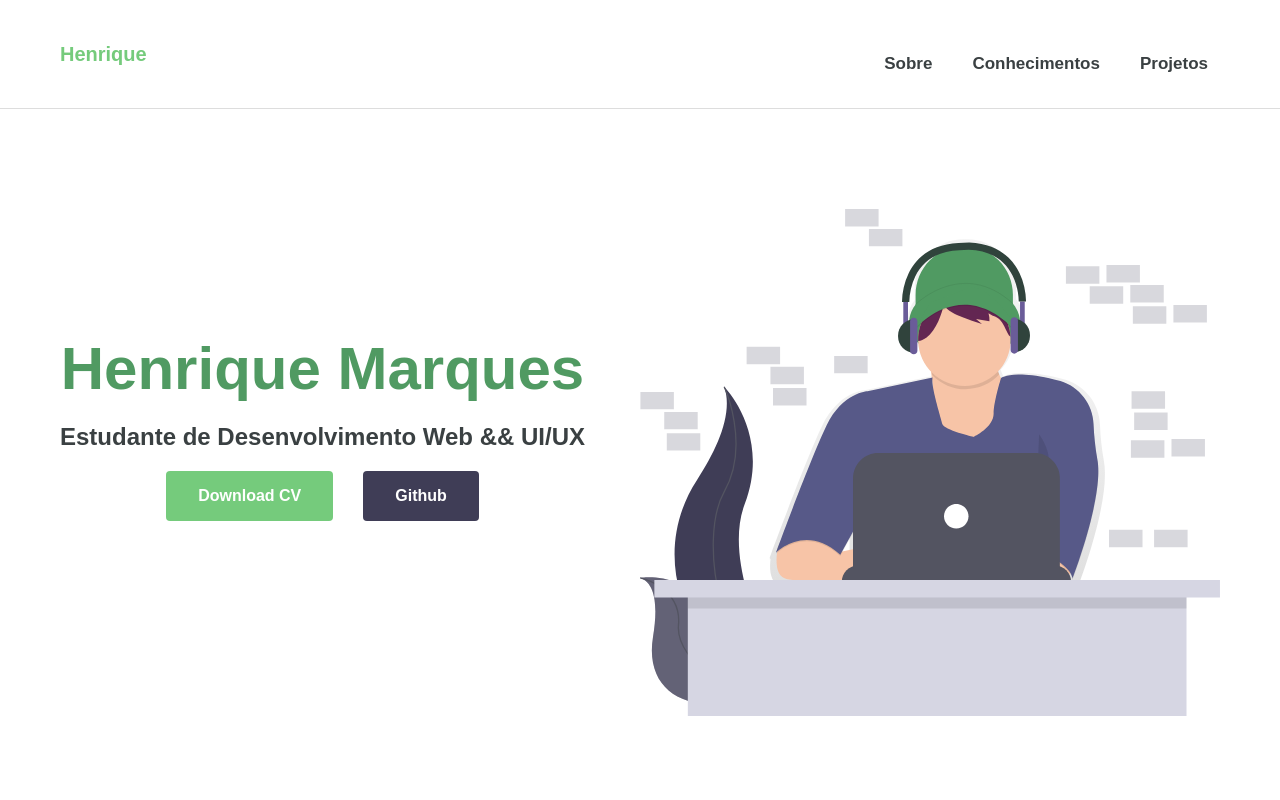
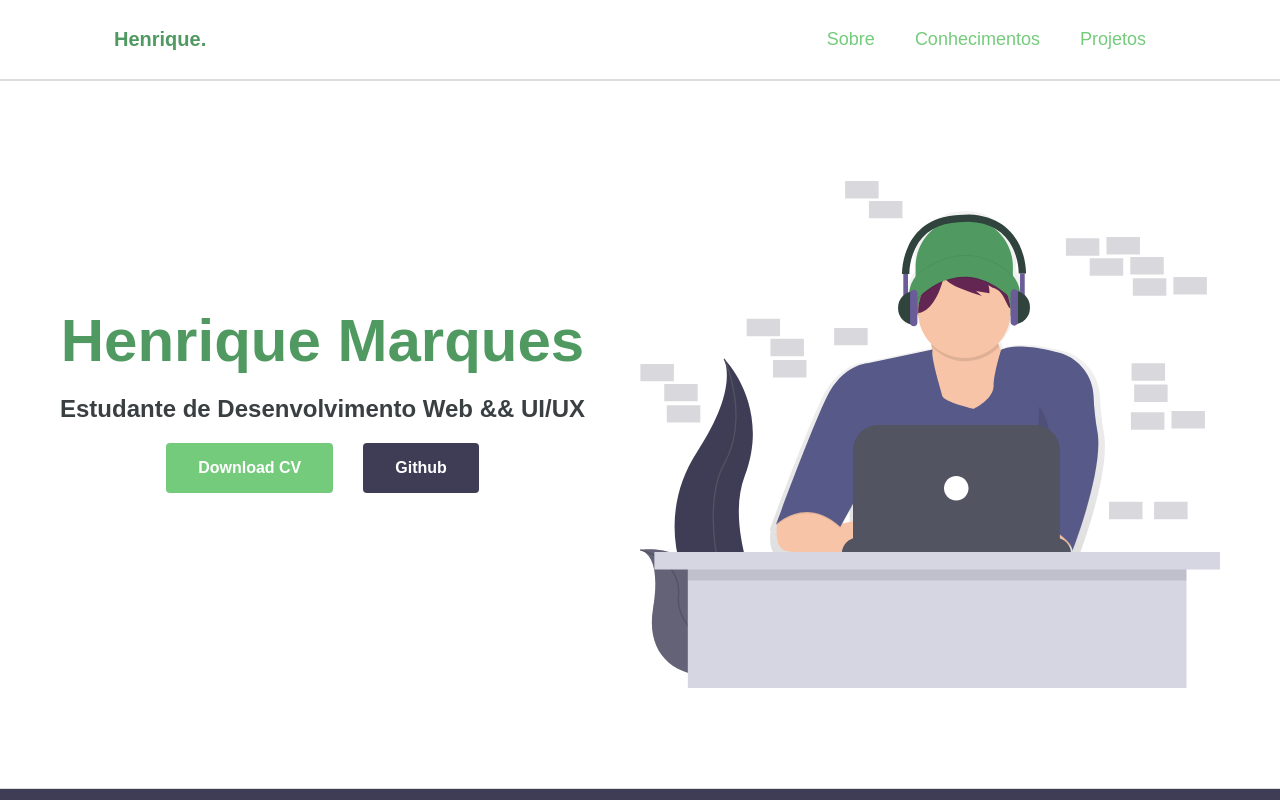
Before and after one commit to lhenriquedev/portfolio, a React (Create React App) app: page / in a window 1280 px wide. Shown: the top 800 px of the page. Built offline with nearby package versions, Linux system fonts and the light colour scheme.

Commit message:
menu mobile and refactoring :rocket:

```diff
--- a/package.json
+++ b/package.json
@@ -8,7 +8,10 @@
     "@testing-library/user-event": "^12.1.10",
     "react": "^17.0.1",
     "react-dom": "^17.0.1",
+    "react-icons": "^4.2.0",
+    "react-router-dom": "^5.2.0",
     "react-scripts": "4.0.3",
+    "react-scroll": "^1.8.2",
     "styled-components": "^5.2.1",
     "web-vitals": "^1.0.1"
   },
--- a/src/components/Header/index.js
+++ /dev/null
@@ -1,31 +0,0 @@
-import React from "react";
-
-import { Nav, HeaderContent } from "./styles";
-
-import { Container } from "../../globalStyles";
-
-function Header() {
-  return (
-    <HeaderContent>
-      <Container>
-        <Nav>
-          <h2>Henrique</h2>
-          <ul>
-            <li>
-              <a href="#sobre">Sobre</a>
-            </li>
-            <li>
-              <a href="#skills">Conhecimentos</a>
-            </li>
-
-            <li>
-              <a href="#projetos">Projetos</a>
-            </li>
-          </ul>
-        </Nav>
-      </Container>
-    </HeaderContent>
-  );
-}
-
-export default Header;
--- a/src/components/Header/styles.js
+++ /dev/null
@@ -1,53 +0,0 @@
-import styled from "styled-components";
-
-export const HeaderContent = styled.header`
-  width: 100%;
-
-  padding: 3rem 0;
-`;
-
-export const Nav = styled.nav`
-  display: flex;
-  flex-wrap: wrap;
-  align-items: center;
-  justify-content: space-between;
-  height: 100%;
-  text-align: center;
-
-  h2 {
-    font-size: 2rem;
-    color: #75cb7c;
-    margin: 0 auto;
-  }
-
-  ul {
-    margin-top: 2rem;
-    display: flex;
-    align-items: center;
-    list-style: none;
-
-    li:not(:last-child) {
-      margin-right: 1.6rem;
-    }
-    a {
-      display: inline-block;
-      text-decoration: none;
-      color: #3a4042;
-      font-size: 1.7rem;
-      font-weight: 700;
-      padding: 0.4rem 1.2rem;
-
-      transition: color 0.2s;
-
-      &:hover {
-        color: #509a62;
-      }
-    }
-  }
-
-  @media (min-width: 960px) {
-    h2 {
-      margin: 0;
-    }
-  }
-`;
--- /dev/null
+++ b/src/components/Navbar/index.js
@@ -0,0 +1,42 @@
+import React from "react";
+import { FaBars } from "react-icons/fa";
+
+import {
+  Nav,
+  NavContainer,
+  NavMenu,
+  NavLogo,
+  NavItem,
+  NavLink,
+  MobileIcon,
+} from "./styles";
+
+function Navbar({ handleToggle }) {
+  return (
+    <Nav>
+      <NavContainer>
+        <NavLogo to='/'>Henrique.</NavLogo>
+
+        <MobileIcon onClick={handleToggle}>
+          <FaBars />
+        </MobileIcon>
+
+        <NavMenu>
+          <NavItem>
+            <NavLink to='about'>Sobre</NavLink>
+          </NavItem>
+
+          <NavItem>
+            <NavLink to='skills'>Conhecimentos</NavLink>
+          </NavItem>
+
+          <NavItem>
+            <NavLink to='projects'>Projetos</NavLink>
+          </NavItem>
+        </NavMenu>
+      </NavContainer>
+    </Nav>
+  );
+}
+
+export default Navbar;
--- /dev/null
+++ b/src/components/Navbar/styles.js
@@ -0,0 +1,86 @@
+import styled from "styled-components";
+
+import { Link as LinkR } from "react-router-dom";
+import { Link as LinkS } from "react-scroll";
+
+export const Nav = styled.nav`
+  background: #fff;
+  border-bottom: 1px solid #ddd;
+  height: 8rem;
+  /* margin-top: -8rem; */
+  display: flex;
+  justify-content: center;
+  align-items: center;
+  font-size: 1.6rem;
+  position: sticky;
+  top: 0;
+  z-index: 10;
+
+  @media screen and (min-width: 768px) {
+    transition: 0.8s all ease;
+  }
+`;
+
+// Container da navegação
+export const NavContainer = styled.div`
+  display: flex;
+  justify-content: space-between;
+  height: 8rem;
+  z-index: 1;
+  width: 100%;
+  padding: 0 2.4rem;
+  max-width: 110rem;
+`;
+
+export const NavLogo = styled(LinkR)`
+  cursor: pointer;
+  color: #509a62;
+  justify-self: flex-start;
+  font-size: 2rem;
+  display: flex;
+  align-items: center;
+  font-weight: 600;
+  text-decoration: none;
+`;
+
+export const MobileIcon = styled.div`
+  display: block;
+  position: absolute;
+  top: 0;
+  right: 0;
+  transform: translate(-100%, 55%);
+  font-size: 3rem;
+  cursor: pointer;
+
+  @media screen and (min-width: 768px) {
+    display: none;
+  }
+`;
+export const NavMenu = styled.ul`
+  display: flex;
+  align-items: center;
+
+  list-style: none;
+  text-align: center;
+
+  @media screen and (max-width: 768px) {
+    display: none;
+  }
+`;
+export const NavItem = styled.li`
+  height: 8rem;
+`;
+export const NavLink = styled(LinkS)`
+  display: flex;
+  align-items: center;
+  color: #75cb7c;
+  text-decoration: none;
+  padding: 0 2rem;
+  height: 100%;
+  font-size: 1.8rem;
+  cursor: pointer;
+
+  &.active {
+    border-bottom: 3px solid #01bf71;
+  }
+`;
--- /dev/null
+++ b/src/components/Sidebar/index.js
@@ -0,0 +1,34 @@
+import React from "react";
+import {
+  SidebarContainer,
+  Icon,
+  CloseIcon,
+  SidebarWrapper,
+  SidebarMenu,
+  SidebarLink,
+} from "./styles";
+
+const Sidebar = ({ isOpen, handleToggle }) => {
+  return (
+    <SidebarContainer isOpen={isOpen} onClick={handleToggle}>
+      <Icon onClick={handleToggle}>
+        <CloseIcon />
+      </Icon>
+
+      <SidebarWrapper>
+        <SidebarMenu>
+          <SidebarLink to='about'>Sobre</SidebarLink>
+          <SidebarLink to='skills'>Conhecimentos</SidebarLink>
+          <SidebarLink to='projects'>Projetos</SidebarLink>
+        </SidebarMenu>
+      </SidebarWrapper>
+    </SidebarContainer>
+  );
+};
+
+export default Sidebar;
+
+const pessoa = {
+  nome: "Lucas",
+  altura: "Marques",
+};
--- /dev/null
+++ b/src/components/Sidebar/styles.js
@@ -0,0 +1,67 @@
+import styled from "styled-components";
+import { Link as LinkS } from "react-scroll";
+
+import { FaTimes } from "react-icons/fa";
+
+export const SidebarContainer = styled.aside`
+  position: fixed;
+  z-index: 999;
+  width: 100%;
+  height: 100%;
+  background: #75cb7c;
+  display: grid;
+  top: 0;
+  transition: 0.2s ease-in-out;
+  opacity: ${({ isOpen }) => (isOpen ? "100%" : "0")};
+  left: ${({ isOpen }) => (isOpen ? "0" : "100%")};
+`;
+
+export const CloseIcon = styled(FaTimes)`
+  color: #fff;
+`;
+
+export const Icon = styled.div`
+  cursor: pointer;
+  position: absolute;
+  top: 1.2rem;
+  right: 1.5rem;
+  background: transparent;
+  font-size: 3rem;
+  outline: none;
+`;
+
+export const SidebarWrapper = styled.div`
+  display: flex;
+  align-items: center;
+  justify-content: center;
+
+  color: #fff;
+`;
+
+export const SidebarMenu = styled.ul`
+  display: grid;
+  grid-template-columns: 1fr;
+  grid-template-rows: repeat(3, 8rem);
+  text-align: center;
+
+  @media screen and (max-width: 480px) {
+    grid-template-rows: repeat(4, 10rem);
+  }
+`;
+
+export const SidebarLink = styled(LinkS)`
+  display: flex;
+  align-items: center;
+  justify-content: center;
+  text-decoration: none;
+  list-style: none;
+  transition: 0.2s ease-in-out;
+  font-size: 2rem;
+  color: inherit;
+  cursor: pointer;
+
+  &:hover {
+    color: #3a4042;
+    transition: 0.2s ease-in-out;
+  }
+`;
--- /dev/null
+++ b/src/pages/index.js
@@ -0,0 +1,20 @@
+import React, { useState } from "react";
+import Navbar from "../components/Navbar";
+import Sidebar from "../components/Sidebar";
+
+const Header = () => {
+  const [isOpen, setIsOpen] = useState(false);
+
+  const handleToggle = () => {
+    setIsOpen(!isOpen);
+  };
+
+  return (
+    <>
+      <Sidebar isOpen={isOpen} handleToggle={handleToggle} />
+      <Navbar handleToggle={handleToggle} />
+    </>
+  );
+};
+
+export default Header;
```
Also changed, not shown: src/App.js (+5 -3 lines), 1 other file (tests, documents, lock files or other folders).
